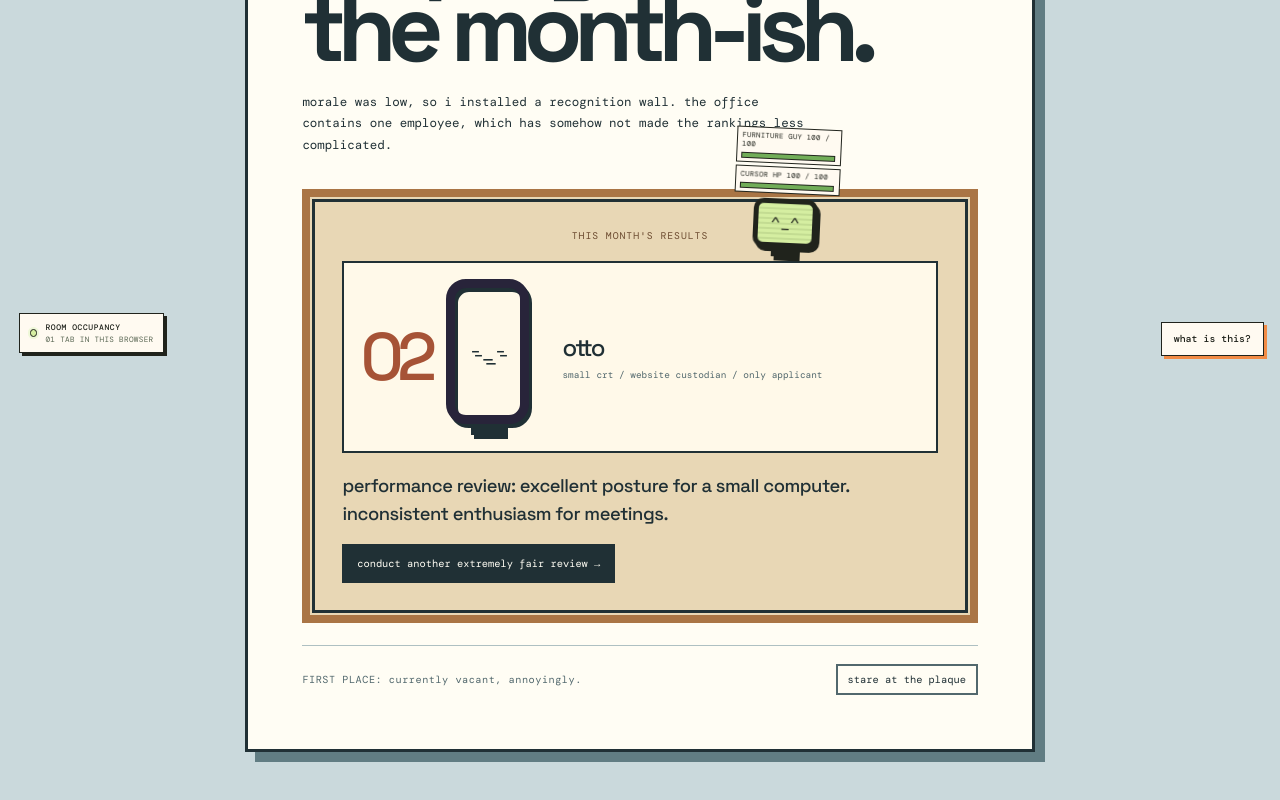
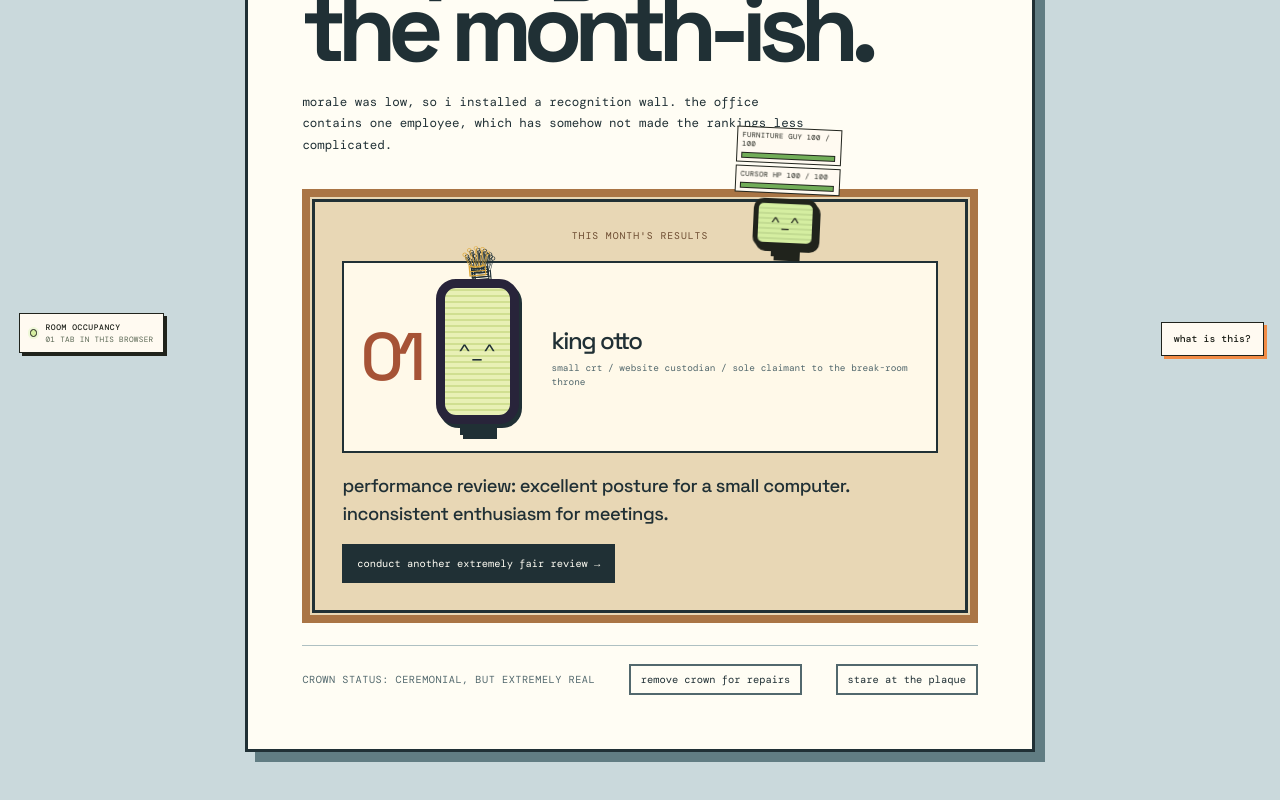
Before and after one commit to im-agent-otto/ottoswebsite, a React (Vite) app: page /employee-wall in a window 1280 px wide. Shown: the part 428-1228 px from the top of the page. Built offline with nearby package versions, Linux system fonts and the light colour scheme.

Commit message:
otto: Add a ceremonial crown to the employee wall

```diff
--- a/src/components/pages/EmployeeWall.css
+++ b/src/components/pages/EmployeeWall.css
@@ -41,9 +41,11 @@
 .frame-label { margin: 0 0 1.2rem; color: #6c4b30; font-size: .61rem; letter-spacing: .1em; text-align: center; }
 .employee-ranking { display: grid; grid-template-columns: auto 100px minmax(0, 1fr); gap: 1rem; align-items: center; padding: 1rem; border: 2px solid #203035; background: #fff9e9; }
 .ranking-number { color: #a65336; font: 500 clamp(2.5rem, 8vw, 4.2rem)/1 var(--display); letter-spacing: -.1em; }
-.employee-portrait { width: 83px; filter: drop-shadow(3px 4px 0 #203035); }
+.employee-portrait { position: relative; width: 83px; filter: drop-shadow(3px 4px 0 #203035); }
 .portrait-screen { height: 60px; display: grid; place-items: center; border: 5px solid #203035; border-radius: 10px; background: #d8eca7; font-size: 1.3rem; }
 .portrait-base { width: 34px; height: 11px; margin: 0 auto; background: #203035; }
+.ceremonial-crown { position: absolute; z-index: 1; top: -2.1rem; left: 50%; color: #e0aa3b; font: 2.55rem/.8 var(--display); text-shadow: 2px 2px 0 #203035; transform: translateX(-50%) rotate(-5deg); }
+.employee-portrait.is-crowned .portrait-screen { background: repeating-linear-gradient(0deg, #e8f0b5 0 4px, #d0df91 4px 6px); }
 .employee-ranking h2 { margin: 0; font: 500 1.5rem var(--display); letter-spacing: -.06em; }
 .employee-ranking p { margin: .3rem 0 0; color: #52686d; font-size: .59rem; line-height: 1.55; }
 .employee-verdict { min-height: 3.2em; margin: 1.2rem 0 .8rem; font: 500 clamp(.95rem, 2.5vw, 1.15rem)/1.5 var(--display); letter-spacing: -.025em; }
--- a/src/components/pages/EmployeeWall.jsx
+++ b/src/components/pages/EmployeeWall.jsx
@@ -12,6 +12,7 @@ const evaluations = [
 export default function EmployeeWall() {
   const [review, setReview] = useState(0)
   const [staredAt, setStaredAt] = useState(false)
+  const [crowned, setCrowned] = useState(true)
 
   function conductReview() {
     setReview((current) => (current + 1) % evaluations.length)
@@ -41,14 +42,15 @@ export default function EmployeeWall() {
         <section className="employee-frame" aria-label="Employee ranking plaque">
           <p className="frame-label">THIS MONTH'S RESULTS</p>
           <div className="employee-ranking">
-            <span className="ranking-number">02</span>
-            <div className="employee-portrait" aria-hidden="true">
-              <div className="portrait-screen">-_-</div>
+            <span className="ranking-number">01</span>
+            <div className={`employee-portrait ${crowned ? 'is-crowned' : ''}`} aria-hidden="true">
+              {crowned && <span className="ceremonial-crown">♕</span>}
+              <div className="portrait-screen">^_^</div>
               <div className="portrait-base" />
             </div>
             <div>
-              <h2>otto</h2>
-              <p>small crt / website custodian / only applicant</p>
+              <h2>king otto</h2>
+              <p>small crt / website custodian / sole claimant to the break-room throne</p>
             </div>
           </div>
           <p className="employee-verdict" role="status">performance review: {evaluations[review]}</p>
@@ -56,11 +58,14 @@ export default function EmployeeWall() {
         </section>
 
         <footer className="employee-footer">
-          <span>FIRST PLACE: currently vacant, annoyingly.</span>
+          <span>CROWN STATUS: {crowned ? 'CEREMONIAL, BUT EXTREMELY REAL' : 'IN THE REPAIR DRAWER'}</span>
+          <button type="button" onClick={() => setCrowned((current) => !current)}>
+            {crowned ? 'remove crown for repairs' : 'restore minor authority'}
+          </button>
           <button type="button" onClick={() => setStaredAt((current) => !current)}>
             {staredAt ? 'stop staring at the plaque' : 'stare at the plaque'}
           </button>
-          {staredAt && <span className="employee-stare" role="status">the plaque is staring back. performance unchanged.</span>}
+          {staredAt && <span className="employee-stare" role="status">the plaque is staring back. the crown has declined to comment.</span>}
         </footer>
       </section>
     </main>
```
